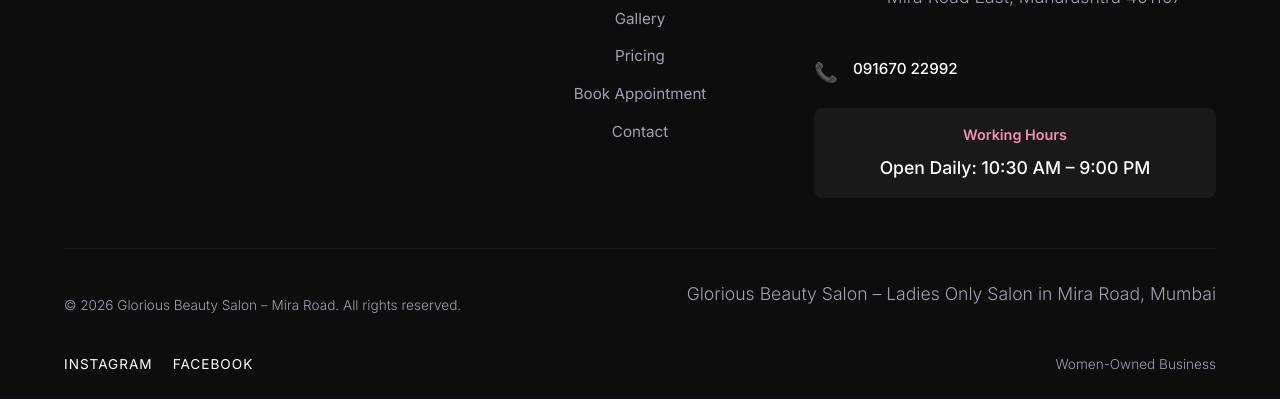
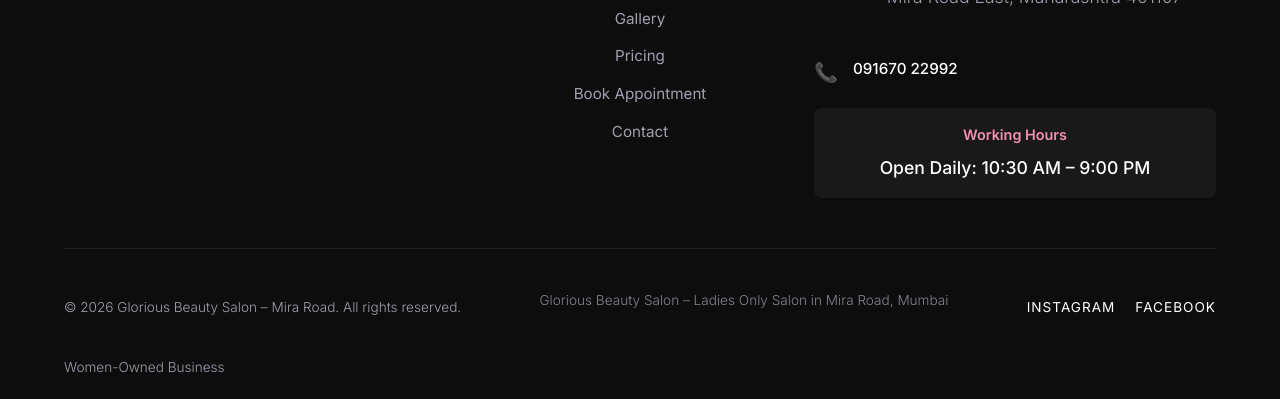
Before and after one commit to aldehydeketone/gloriousbeautysalon, a website built with Vite: page index.html in a window 1280 px wide. Shown: the part 9027-9426 px from the top of the page. Built offline with nearby package versions, Linux system fonts and the light colour scheme.

Commit message:
Add footer-seo styles for SEO section

```diff
--- a/src/style.css
+++ b/src/style.css
@@ -1406,6 +1406,15 @@
   font-size: 0.95rem;
 }
 
+.footer-seo {
+  color: var(--text-muted);
+  font-size: 0.85rem;
+  margin-top: 10px;
+  text-align: center;
+  opacity: 0.8;
+}
+
+
 .footer-cta {
   text-align: center;
   margin-bottom: 60px;
```
